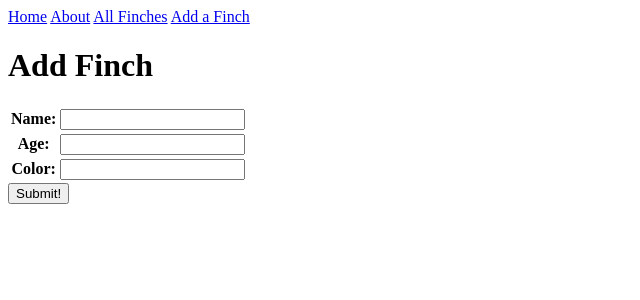
After one commit to Slmbyn/finchcollector, a Django app: page /allfinches/create in a window 1280 px wide. The commit adds this page. Shown: the top 300 px of the page, without its empty margins (0-640 px from the left). Run offline with Django 5.2, Linux system fonts and the light colour scheme.

Commit message:
adds create functionality

```diff
--- a/main_app/models.py
+++ b/main_app/models.py
@@ -1,4 +1,5 @@
 from django.db import models
+from django.urls import reverse
 
 class Finch(models.Model):
     name = models.CharField(max_length=100)
@@ -7,3 +8,5 @@ class Finch(models.Model):
 
     def __str__(self):
         return self.name
+    def get_absolute_url(self):
+        return reverse('detail', kwargs={'finch_id': self.id})
--- a/main_app/templates/base.html
+++ b/main_app/templates/base.html
@@ -8,8 +8,10 @@
 <body>
     <nav>
         <a href="/">Home</a>
-        <a href="/about">About</a>
+        <a href="{% url 'about' %}">About</a>
         <a href="/allfinches">All Finches</a>
+        <a href="{% url 'finches_create' %}">Add a Finch</a>
+
     </nav>
     <main class="container">
         {% block content %}
--- a/main_app/templates/finches/index.html
+++ b/main_app/templates/finches/index.html
@@ -5,7 +5,8 @@
 <!-- <h3>a list of all finches (index view) that displays each of the attributes of a finch.</h3> -->
 
 {% for finch in finches %}
-<a href="/allfinches/{{ finch.id }}">
+<!-- <a href="/allfinches/{{ finch.id }}"> -->
+<a href="{% url 'detail' finch.id %}">
     <div class="card-content">
         <h4>{{ finch.name }}</h4>
         <p>Color: {{ finch.color }}</p>
--- /dev/null
+++ b/main_app/templates/main_app/finch_form.html
@@ -0,0 +1,15 @@
+{% extends 'base.html' %}
+
+{% block content %}
+  <h1>Add Finch</h1>
+  <!-- Leaving the action empty makes the form post to the same url used to display it -->
+  <form action="" method="POST">
+    <!-- Django requires the following for security purposes -->
+    {% csrf_token %}
+    <table>
+      <!-- Render the inputs inside of <tr>s & <td>s -->
+      {{ form.as_table }}
+    </table>
+    <input type="submit" value="Submit!" class="btn">
+  </form>
+{% endblock %}
--- a/main_app/urls.py
+++ b/main_app/urls.py
@@ -5,5 +5,6 @@ urlpatterns = [
     path('', views.home, name='home'),
     path('about/', views.about, name='about'),
     path('allfinches/', views.allfinches, name='allfinches'),
-    path('allfinches/<int:finch_id>/', views.finch_detail, name='detail')
+    path('allfinches/<int:finch_id>/', views.finch_detail, name='detail'),
+    path('allfinches/create', views.FinchCreate.as_view(), name='finches_create')
 ]
--- a/main_app/views.py
+++ b/main_app/views.py
@@ -1,5 +1,6 @@
 from django.shortcuts import render
 from .models import Finch
+from django.views.generic.edit import CreateView
 
 # Create your views here.
 def home (request):
@@ -18,5 +19,9 @@ def finch_detail (request, finch_id):
     finch = Finch.objects.get(id=finch_id)
     return render(request, 'finches/detail.html', {'finch':finch})
 
+class FinchCreate(CreateView):
+    model = Finch
+    fields = '__all__'
+    # success_url = '/allfinches/{finch.id}'
 # create fake finch data ( a list with dictionaries inside)
 # then pass that data to allfinches page by including it as the 3rd parameter in the render
```
